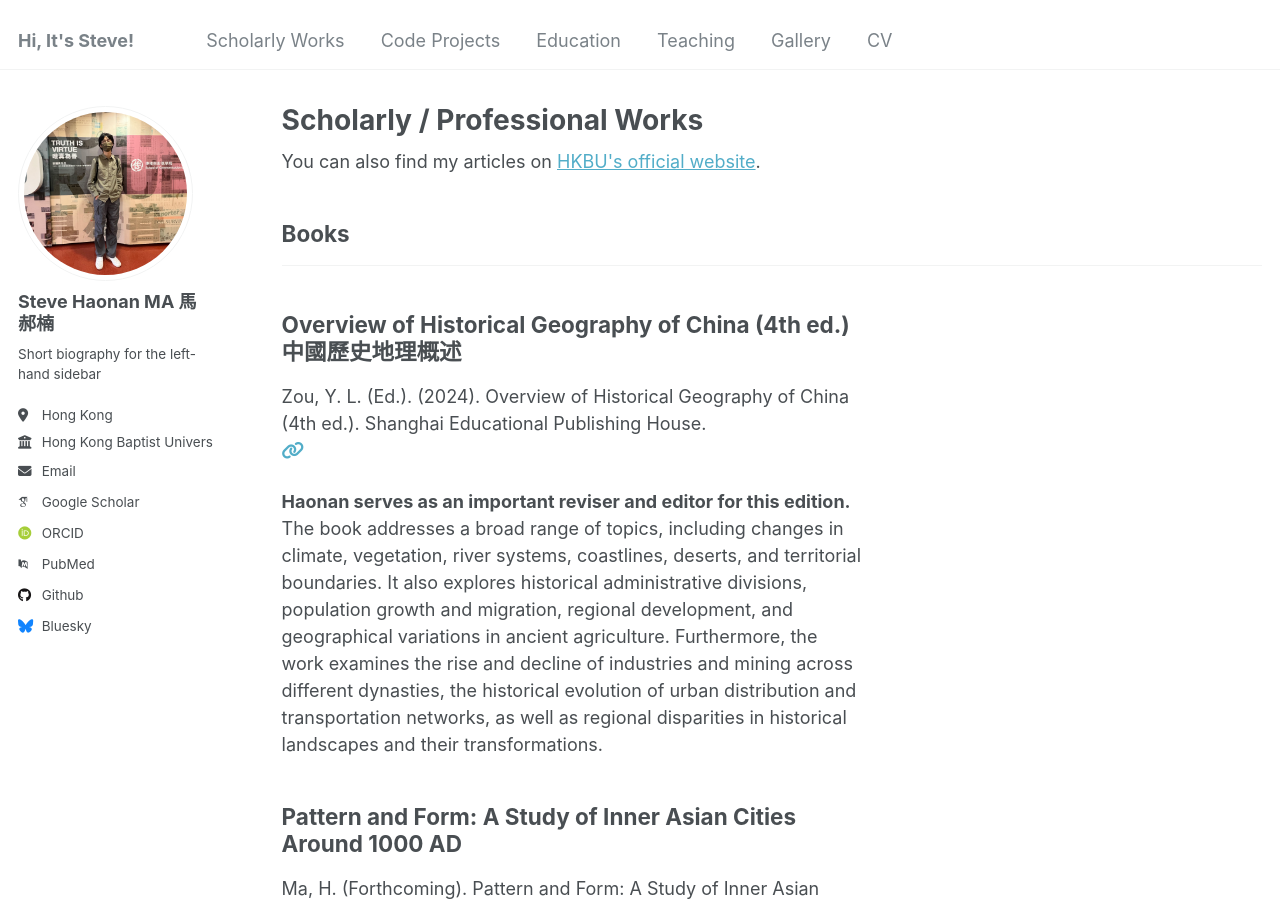
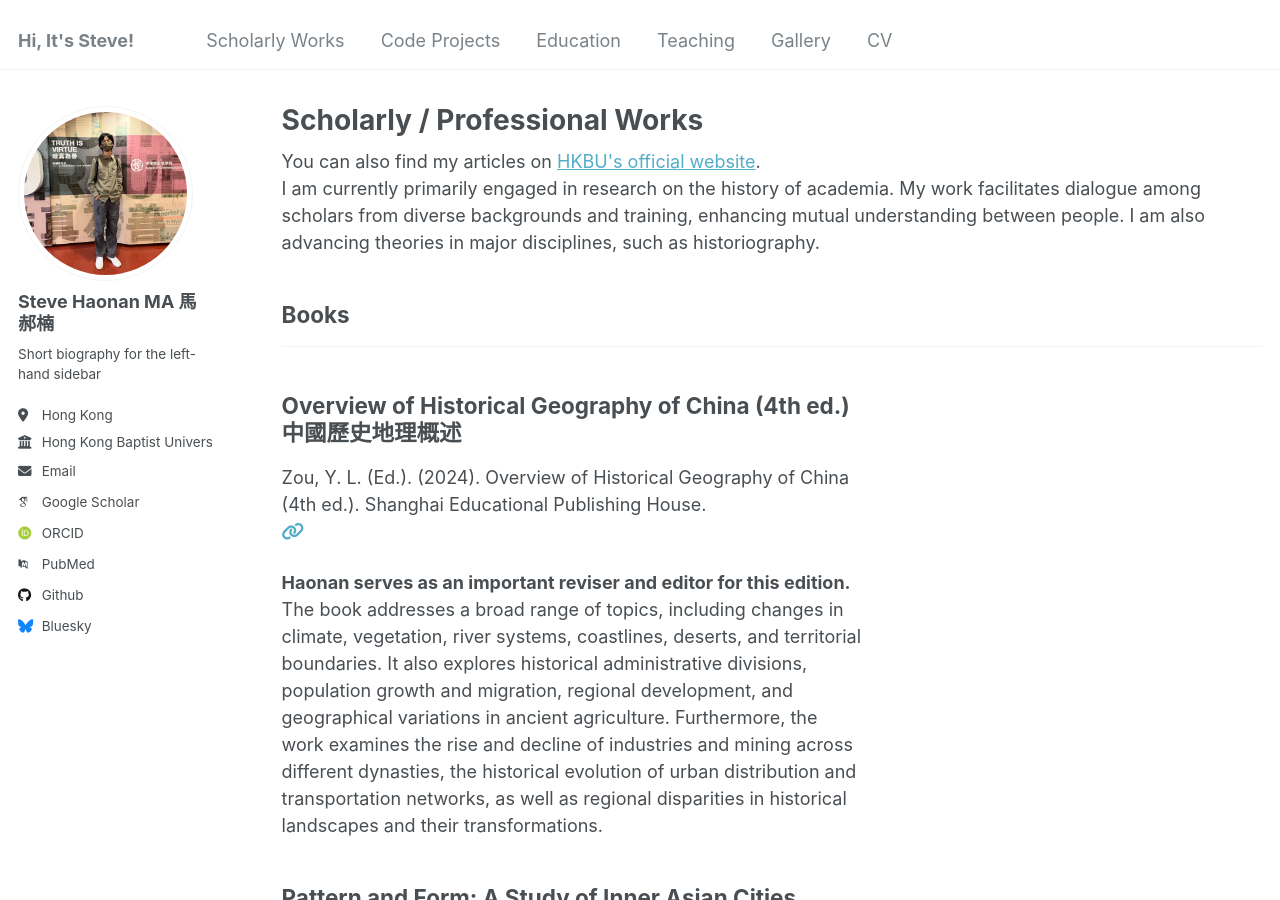
Before and after one commit to shulinbao/shulinbao.github.io, a Jekyll site: the page built from _pages/publications.html, in a window 1280 px wide and 900 px high. Built offline with Jekyll 4.4.1, drawn with Linux system fonts in a browser that asks for light colours; some web fonts are replaced.

Commit message:
Update publications.html

```diff
--- a/_pages/publications.html
+++ b/_pages/publications.html
@@ -7,9 +7,9 @@ author_profile: true
 
 
 
-{% if site.author.googlescholar %}
-  <div class="wordwrap">You can also find my articles on <a href="https://www.comm.hkbu.edu.hk/comd-www/english/academic_programmes/m_pg_phd.htm">HKBU's official website</a>.</div>
-{% endif %}
+
+<div class="wordwrap">You can also find my articles on <a href="https://www.comm.hkbu.edu.hk/comd-www/english/academic_programmes/m_pg_phd.htm">HKBU's official website</a>.</div>
+<div class="wordwrap">I am currently primarily engaged in research on the history of academia. My work facilitates dialogue among scholars from diverse backgrounds and training, enhancing mutual understanding between people. I am also advancing theories in major disciplines, such as historiography.</div>
 
 
 {% include base_path %}
```
